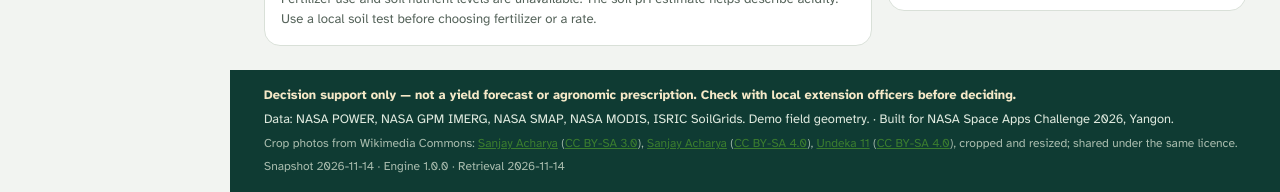
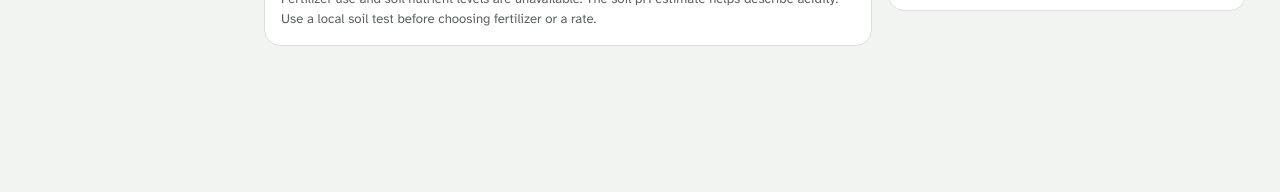
Before and after one commit to Alphathanlwin/NASA, a React (Vite) app in the folder frontend/: page / in a window 1280 px wide. Shown: the part 1242-1434 px from the top of the page. After the commit the page ends 1312 px from the top, so only its background shows below. Built offline with nearby package versions, Linux system fonts and the light colour scheme.

Commit message:
style: remove the footer; crop photo credits now sit on each photo

```diff
--- a/frontend/src/App.tsx
+++ b/frontend/src/App.tsx
@@ -256,23 +256,6 @@ export default function App() {
           </main>
         )}
 
-        <footer className="foot">
-          <p className="disclaimer">{t('footer.disclaimer')}</p>
-          <p>{t('footer.data')} · {t('footer.built')}</p>
-          <p className="small">
-            {t('footer.photos')}{' '}
-            <a href="https://commons.wikimedia.org/wiki/File:Black_gram.jpg" target="_blank" rel="noreferrer">Sanjay Acharya</a>{' '}
-            (<a href="https://creativecommons.org/licenses/by-sa/3.0/" target="_blank" rel="noreferrer">CC BY-SA 3.0</a>),{' '}
-            <a href="https://commons.wikimedia.org/wiki/File:Green_Mung_Beans.jpg" target="_blank" rel="noreferrer">Sanjay Acharya</a>{' '}
-            (<a href="https://creativecommons.org/licenses/by-sa/4.0/" target="_blank" rel="noreferrer">CC BY-SA 4.0</a>),{' '}
-            <a href="https://commons.wikimedia.org/wiki/File:Ripening_rice_plants_in_paddy_field,_Indonesia.jpg" target="_blank" rel="noreferrer">Undeka 11</a>{' '}
-            (<a href="https://creativecommons.org/licenses/by-sa/4.0/" target="_blank" rel="noreferrer">CC BY-SA 4.0</a>), {t('footer.photosNote')}
-          </p>
-          <p className="small">
-            Snapshot {snap?.generated_at?.slice(0, 10) ?? '—'} · Engine {snap?.engine_version ?? '—'} ·
-            Retrieval {snap?.retrieved_at?.slice(0, 10) ?? '—'}
-          </p>
-        </footer>
       </div>
     </div>
   )
--- a/frontend/src/components/CropArt.tsx
+++ b/frontend/src/components/CropArt.tsx
@@ -5,10 +5,16 @@ import mungBeanPhoto from '../assets/mung_bean.jpg'
 import ricePhoto from '../assets/rice.jpg'
 
 const PHOTOS: Record<string, string> = { black_gram: blackGramPhoto, mung_bean: mungBeanPhoto, rice: ricePhoto }
+// CC BY-SA requires credit with the photo: shown on hover / long-press. Full credits: docs/REFERENCES.md
+const CREDIT: Record<string, string> = {
+  black_gram: 'Photo: Sanjay Acharya, Wikimedia Commons, CC BY-SA 3.0 (cropped)',
+  mung_bean: 'Photo: Sanjay Acharya, Wikimedia Commons, CC BY-SA 4.0 (cropped)',
+  rice: 'Photo: Undeka 11, Wikimedia Commons, CC BY-SA 4.0 (cropped)',
+}
 
 export function CropArt({ crop, size = 72 }: { crop: string; size?: number }) {
   const photo = PHOTOS[crop]
-  if (photo) return <img src={photo} width={size} height={size} alt="" className="crop-art crop-photo" />
+  if (photo) return <img src={photo} width={size} height={size} alt="" title={CREDIT[crop]} className="crop-art crop-photo" />
   return (
     <svg width={size} height={size} viewBox="0 0 64 64" aria-hidden="true" className="crop-art">
       <circle cx="32" cy="32" r="31" fill="#ebe8e1" />
```
